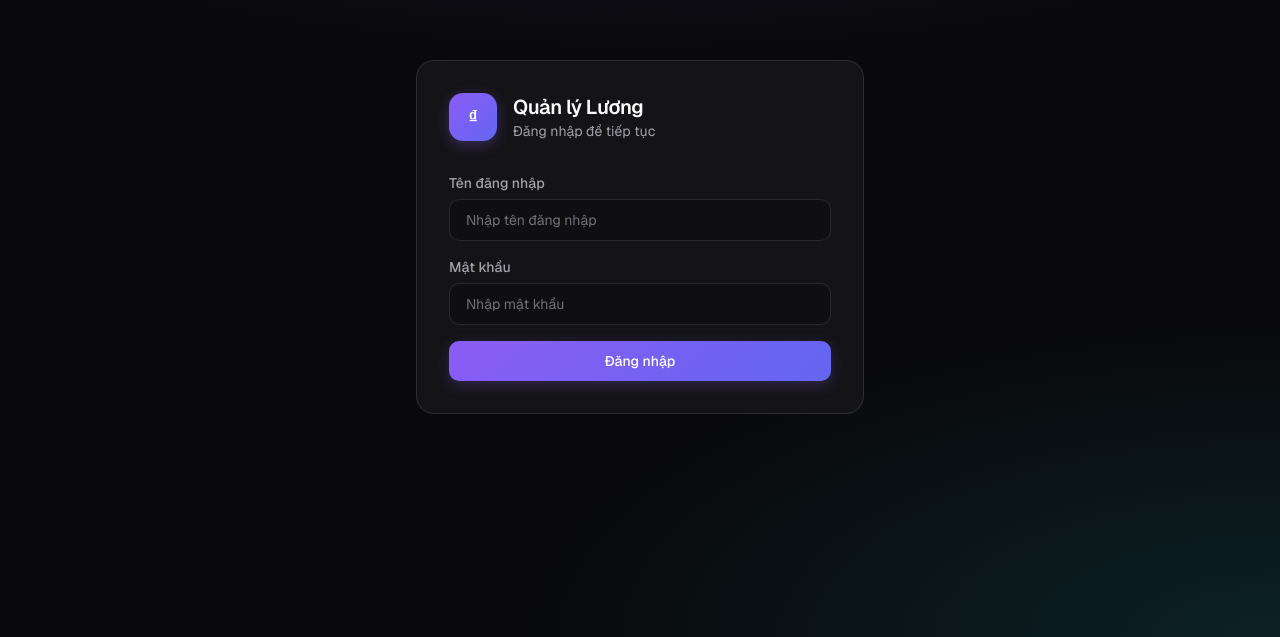
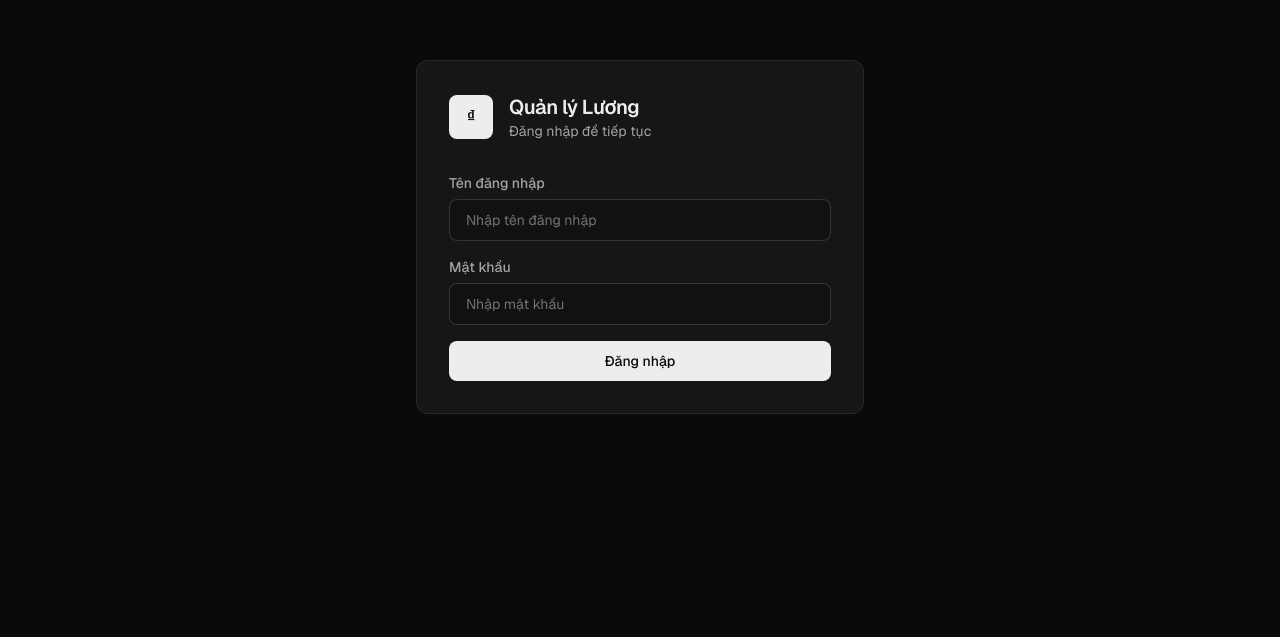
Before and after one commit to Luachuaracvl/luong-app, a Next.js app: page /login in a window 1280 px wide. Shown: the part 163-800 px from the top of the page. Built offline with nearby package versions, Linux system fonts and the light colour scheme.

Commit message:
Add files via upload

```diff
--- a/src/app/globals.css
+++ b/src/app/globals.css
@@ -1,33 +1,25 @@
 @import "tailwindcss";
 
 :root {
-  --bg: #09090b;
-  --bg-elevated: #0f0f12;
-  --surface: #141417;
-  --surface-hover: #1c1c21;
-  --surface-muted: #18181b;
-  --border: rgba(255, 255, 255, 0.07);
-  --border-strong: rgba(255, 255, 255, 0.11);
-  --text: #fafafa;
-  --text-muted: #a1a1aa;
-  --text-subtle: #71717a;
-  --accent: #e4e4e7;
-  --accent-soft: rgba(255, 255, 255, 0.06);
-  --violet: #8b5cf6;
-  --violet-light: #a78bfa;
-  --violet-soft: rgba(139, 92, 246, 0.14);
-  --cyan: #22d3ee;
-  --cyan-soft: rgba(34, 211, 238, 0.12);
-  --emerald: #34d399;
-  --emerald-soft: rgba(52, 211, 153, 0.12);
-  --amber: #fbbf24;
-  --amber-soft: rgba(251, 191, 36, 0.12);
-  --success: #86efac;
-  --danger: #fca5a5;
-  --warning: #fcd34d;
-  --radius-sm: 10px;
-  --radius-md: 14px;
-  --radius-lg: 18px;
+  --bg: #0a0a0a;
+  --bg-elevated: #111111;
+  --surface: #161616;
+  --surface-hover: #1c1c1c;
+  --border: rgba(255, 255, 255, 0.08);
+  --border-strong: rgba(255, 255, 255, 0.14);
+  --text: #ededed;
+  --text-muted: #a3a3a3;
+  --text-subtle: #737373;
+  --accent-soft: rgba(255, 255, 255, 0.05);
+  --primary: #ededed;
+  --primary-hover: #ffffff;
+  --primary-fg: #0a0a0a;
+  --success: #4ade80;
+  --danger: #f87171;
+  --warning: #facc15;
+  --radius-sm: 8px;
+  --radius-md: 10px;
+  --radius-lg: 12px;
   --bottom-nav-height: calc(4.25rem + env(safe-area-inset-bottom, 0px));
   color-scheme: dark;
 }
@@ -82,9 +74,8 @@ button {
 }
 
 .sidebar-link-active {
-  background: var(--violet-soft);
-  color: var(--violet-light);
-  box-shadow: inset 0 0 0 1px rgba(139, 92, 246, 0.25);
+  background: var(--accent-soft);
+  color: var(--text);
 }
 
 .sidebar-footer {
@@ -105,9 +96,8 @@ button {
   @apply sticky top-0 z-30 px-4 sm:px-6;
   padding-top: max(0.5rem, env(safe-area-inset-top, 0px));
   padding-bottom: 0.5rem;
-  background: color-mix(in srgb, var(--bg) 88%, transparent);
+  background: var(--bg);
   border-bottom: 1px solid var(--border);
-  backdrop-filter: blur(12px);
 }
 
 @media (min-width: 1024px) {
@@ -176,9 +166,8 @@ body.chat-keyboard-open .bottom-nav {
 .bottom-nav {
   @apply fixed inset-x-0 bottom-0 z-40 flex px-2 lg:hidden;
   padding-bottom: env(safe-area-inset-bottom, 0px);
-  background: color-mix(in srgb, var(--bg-elevated) 92%, transparent);
+  background: var(--bg-elevated);
   border-top: 1px solid var(--border);
-  backdrop-filter: blur(16px);
 }
 
 .bottom-nav-link {
@@ -189,11 +178,10 @@ body.chat-keyboard-open .bottom-nav {
 
 .bottom-nav-link:active:not(.bottom-nav-link-active) {
   color: var(--text-muted);
-  transform: scale(0.96);
 }
 
 .bottom-nav-link-active {
-  color: var(--violet-light);
+  color: var(--text);
   background: transparent;
 }
 
@@ -205,7 +193,7 @@ body.chat-keyboard-open .bottom-nav {
   width: 1.25rem;
   height: 2px;
   border-radius: 999px;
-  background: var(--violet);
+  background: var(--text);
   transform: translateX(-50%);
 }
 
@@ -238,17 +226,16 @@ body.chat-keyboard-open .bottom-nav {
 }
 
 .btn-primary {
-  background: linear-gradient(135deg, var(--violet) 0%, #6366f1 100%);
-  color: #fff;
-  box-shadow: 0 4px 14px rgba(139, 92, 246, 0.25);
+  background: var(--primary);
+  color: var(--primary-fg);
 }
 
 .btn-primary:hover {
-  filter: brightness(1.08);
+  background: var(--primary-hover);
 }
 
 .btn-primary:active {
-  transform: scale(0.98);
+  opacity: 0.92;
 }
 
 .btn-secondary {
@@ -269,7 +256,7 @@ body.chat-keyboard-open .bottom-nav {
 }
 
 .btn-danger:hover {
-  background: rgba(248, 113, 113, 0.14);
+  background: rgba(248, 113, 113, 0.12);
 }
 
 .btn-ghost {
@@ -293,8 +280,8 @@ body.chat-keyboard-open .bottom-nav {
 }
 
 .input:focus {
-  border-color: rgba(139, 92, 246, 0.45);
-  box-shadow: 0 0 0 3px var(--violet-soft);
+  border-color: var(--border-strong);
+  box-shadow: 0 0 0 2px var(--accent-soft);
 }
 
 .btn-row {
@@ -303,6 +290,41 @@ body.chat-keyboard-open .bottom-nav {
 
 .btn-row .btn {
   @apply w-full sm:w-auto;
+}
+
+.btn-sm {
+  @apply min-h-9 px-2.5 py-2 text-xs sm:min-h-0 sm:px-3 sm:py-2 sm:text-sm;
+}
+
+.revenue-history-item {
+  @apply space-y-3 rounded-[var(--radius-md)] p-4;
+  background: var(--surface);
+  border: 1px solid var(--border);
+}
+
+.revenue-history-main {
+  @apply flex items-start justify-between gap-3;
+}
+
+.revenue-history-amount {
+  @apply shrink-0 text-right text-lg font-bold leading-tight;
+  color: var(--text);
+}
+
+.record-actions {
+  @apply grid grid-cols-3 gap-2;
+}
+
+.record-actions .btn {
+  @apply w-full;
+}
+
+.record-actions-inline {
+  @apply inline-flex w-auto flex-nowrap gap-1.5;
+}
+
+.record-actions-inline .btn {
+  @apply w-auto shrink-0;
 }
 
 .label {
@@ -323,7 +345,7 @@ body.chat-keyboard-open .bottom-nav {
 }
 
 .text-accent {
-  color: var(--accent);
+  color: var(--text);
 }
 
 .text-success {
@@ -336,53 +358,32 @@ body.chat-keyboard-open .bottom-nav {
 
 /* Stats */
 .stat-card {
-  @apply relative overflow-hidden rounded-[var(--radius-lg)] p-4 sm:p-5;
+  @apply rounded-[var(--radius-lg)] p-4 sm:p-5;
   background: var(--surface);
   border: 1px solid var(--border);
 }
 
-.stat-card-violet {
-  border-color: rgba(139, 92, 246, 0.2);
-  background: linear-gradient(145deg, var(--violet-soft) 0%, var(--surface) 55%);
+.stat-card-violet,
+.stat-card-emerald,
+.stat-card-amber,
+.stat-card-cyan {
+  background: var(--surface);
+  border: 1px solid var(--border);
 }
 
-.stat-card-emerald {
-  border-color: rgba(52, 211, 153, 0.2);
-  background: linear-gradient(145deg, var(--emerald-soft) 0%, var(--surface) 55%);
+.stat-icon {
+  color: var(--text-muted);
+  background: var(--accent-soft);
+  border: 1px solid var(--border);
 }
 
-.stat-card-amber {
-  border-color: rgba(251, 191, 36, 0.2);
-  background: linear-gradient(145deg, var(--amber-soft) 0%, var(--surface) 55%);
-}
-
-.stat-card-cyan {
-  border-color: rgba(34, 211, 238, 0.2);
-  background: linear-gradient(145deg, var(--cyan-soft) 0%, var(--surface) 55%);
-}
-
-.stat-icon-violet {
-  color: var(--violet-light);
-  background: var(--violet-soft);
-  border: 1px solid rgba(139, 92, 246, 0.25);
-}
-
-.stat-icon-emerald {
-  color: var(--emerald);
-  background: var(--emerald-soft);
-  border: 1px solid rgba(52, 211, 153, 0.25);
-}
-
-.stat-icon-amber {
-  color: var(--amber);
-  background: var(--amber-soft);
-  border: 1px solid rgba(251, 191, 36, 0.25);
-}
-
+.stat-icon-violet,
+.stat-icon-emerald,
+.stat-icon-amber,
 .stat-icon-cyan {
-  color: var(--cyan);
-  background: var(--cyan-soft);
-  border: 1px solid rgba(34, 211, 238, 0.25);
+  color: var(--text-muted);
+  background: var(--accent-soft);
+  border: 1px solid var(--border);
 }
 
 .stat-value {
@@ -397,14 +398,14 @@ body.chat-keyboard-open .bottom-nav {
 }
 
 .hero-stat {
-  @apply relative overflow-hidden rounded-[var(--radius-lg)] p-4 sm:p-6;
-  background: linear-gradient(135deg, var(--violet-soft) 0%, var(--surface) 50%, var(--cyan-soft) 100%);
-  border: 1px solid rgba(139, 92, 246, 0.22);
+  @apply rounded-[var(--radius-lg)] p-4 sm:p-6;
+  background: var(--surface);
+  border: 1px solid var(--border-strong);
 }
 
 .hero-stat-emerald {
-  background: linear-gradient(145deg, rgba(34, 197, 94, 0.08) 0%, var(--surface) 100%);
-  border-color: rgba(134, 239, 172, 0.15);
+  background: var(--surface);
+  border: 1px solid var(--border-strong);
 }
 
 .hero-stat .stat-value,
@@ -413,7 +414,9 @@ body.chat-keyboard-open .bottom-nav {
 }
 
 .hero-stat .text-muted,
-.hero-stat .stat-label {
+.hero-stat .stat-label,
+.hero-stat-emerald .hero-stat-label,
+.hero-stat-emerald .hero-stat-sub {
   color: var(--text-muted);
 }
 
@@ -485,13 +488,13 @@ table.data-table tr:last-child td {
 }
 
 .badge-green {
-  background: rgba(134, 239, 172, 0.12);
+  background: rgba(74, 222, 128, 0.1);
   color: var(--success);
 }
 
 .badge-blue {
-  background: var(--violet-soft);
-  color: var(--violet-light);
+  background: var(--accent-soft);
+  color: var(--text-muted);
 }
 
 .badge-gray {
@@ -500,7 +503,7 @@ table.data-table tr:last-child td {
 }
 
 .badge-red {
-  background: rgba(248, 113, 113, 0.12);
+  background: rgba(248, 113, 113, 0.1);
   color: var(--danger);
 }
 
@@ -509,35 +512,34 @@ table.data-table tr:last-child td {
 }
 
 .alert-success {
-  background: rgba(134, 239, 172, 0.08);
-  border: 1px solid rgba(134, 239, 172, 0.18);
+  background: rgba(74, 222, 128, 0.08);
+  border: 1px solid rgba(74, 222, 128, 0.15);
   color: var(--success);
 }
 
 .alert-error {
   background: rgba(248, 113, 113, 0.08);
-  border: 1px solid rgba(248, 113, 113, 0.18);
+  border: 1px solid rgba(248, 113, 113, 0.15);
   color: var(--danger);
 }
 
 /* Chart */
 .chart-bar {
   @apply rounded-t-sm transition-all duration-500;
-  background: linear-gradient(180deg, var(--violet-light) 0%, var(--violet) 100%);
+  background: var(--text-muted);
   min-height: 4px;
 }
 
 .chart-bar-secondary {
   @apply rounded-t-sm;
-  background: linear-gradient(180deg, var(--emerald) 0%, rgba(52, 211, 153, 0.45) 100%);
+  background: var(--text-subtle);
   min-height: 4px;
 }
 
 /* Modal */
 .modal-overlay {
   @apply fixed inset-0 z-50 flex items-end justify-center p-0 sm:items-center sm:p-4;
-  background: rgba(0, 0, 0, 0.72);
-  backdrop-filter: blur(4px);
+  background: rgba(0, 0, 0, 0.75);
 }
 
 .modal-panel {
@@ -553,9 +555,9 @@ table.data-table tr:last-child td {
 }
 
 .sync-indicator {
-  @apply fixed left-1/2 z-50 flex -translate-x-1/2 items-center gap-2 rounded-full px-4 py-2.5 text-sm font-medium backdrop-blur-md;
+  @apply fixed left-1/2 z-50 flex -translate-x-1/2 items-center gap-2 rounded-full px-4 py-2.5 text-sm font-medium;
   bottom: calc(var(--bottom-nav-height) + 0.75rem);
-  background: color-mix(in srgb, var(--surface-hover) 94%, transparent);
+  background: var(--surface-hover);
   border: 1px solid var(--border-strong);
   color: var(--text-muted);
 }
@@ -564,6 +566,11 @@ table.data-table tr:last-child td {
   .sync-indicator {
     bottom: 1.5rem;
   }
+}
+
+.sync-dot {
+  @apply inline-block h-2 w-2 animate-pulse rounded-full;
+  background: var(--text-muted);
 }
 
 /* Empty state */
@@ -575,19 +582,16 @@ table.data-table tr:last-child td {
 
 /* Login */
 .login-shell {
-  @apply relative flex min-h-[100dvh] items-center justify-center px-4;
+  @apply flex min-h-[100dvh] items-center justify-center px-4;
   padding-top: max(2rem, env(safe-area-inset-top, 0px));
   padding-bottom: max(2rem, env(safe-area-inset-bottom, 0px));
-  background:
-    radial-gradient(ellipse 80% 50% at 50% -20%, var(--violet-soft), transparent),
-    radial-gradient(ellipse 60% 40% at 100% 100%, var(--cyan-soft), transparent),
-    var(--bg);
+  background: var(--bg);
 }
 
 .login-card {
-  @apply relative w-full max-w-md rounded-[var(--radius-lg)] p-6 sm:p-8;
+  @apply w-full max-w-md rounded-[var(--radius-lg)] p-6 sm:p-8;
   background: var(--surface);
-  border: 1px solid var(--border-strong);
+  border: 1px solid var(--border);
 }
 
 .login-brand {
@@ -595,9 +599,9 @@ table.data-table tr:last-child td {
 }
 
 .login-logo {
-  @apply flex h-12 w-12 shrink-0 items-center justify-center rounded-[var(--radius-md)] text-lg font-semibold text-white;
-  background: linear-gradient(135deg, var(--violet) 0%, #6366f1 100%);
-  box-shadow: 0 4px 14px rgba(139, 92, 246, 0.3);
+  @apply flex h-11 w-11 shrink-0 items-center justify-center rounded-[var(--radius-sm)] text-base font-semibold;
+  background: var(--primary);
+  color: var(--primary-fg);
 }
 
 /* Skeleton */
@@ -638,16 +642,15 @@ table.data-table tr:last-child td {
 }
 
 .chat-sidebar-item-active {
-  background: var(--violet-soft);
-  color: var(--violet-light);
-  box-shadow: inset 0 0 0 1px rgba(139, 92, 246, 0.22);
+  background: var(--accent-soft);
+  color: var(--text);
 }
 
 .chat-group-icon {
   @apply flex h-10 w-10 shrink-0 items-center justify-center rounded-full text-base font-semibold;
-  background: var(--violet-soft);
-  color: var(--violet-light);
-  border: 1px solid rgba(139, 92, 246, 0.25);
+  background: var(--accent-soft);
+  color: var(--text-muted);
+  border: 1px solid var(--border);
 }
 
 .chat-shell {
@@ -670,7 +673,7 @@ table.data-table tr:last-child td {
 }
 
 .chat-segment-btn {
-  @apply min-h-9 flex-1 rounded-full text-xs font-medium transition;
+  @apply min-h-9 flex-1 rounded-[var(--radius-sm)] text-xs font-medium transition;
   color: var(--text-subtle);
   -webkit-tap-highlight-color: transparent;
 }
@@ -680,9 +683,8 @@ table.data-table tr:last-child td {
 }
 
 .chat-segment-btn-active {
-  background: var(--violet-soft);
-  color: var(--violet-light);
-  box-shadow: inset 0 0 0 1px rgba(139, 92, 246, 0.25);
+  background: var(--accent-soft);
+  color: var(--text);
 }
 
 .chat-header {
@@ -698,14 +700,14 @@ table.data-table tr:last-child td {
 }
 
 .chat-back-btn {
-  @apply flex h-9 w-9 shrink-0 items-center justify-center rounded-full transition;
+  @apply flex h-9 w-9 shrink-0 items-center justify-center rounded-[var(--radius-sm)] transition;
   color: var(--text-muted);
   -webkit-tap-highlight-color: transparent;
 }
 
 .chat-back-btn:active {
   background: var(--accent-soft);
-  color: var(--violet-light);
+  color: var(--text);
 }
 
 .chat-body {
@@ -730,15 +732,14 @@ table.data-table tr:last-child td {
 }
 
 .chat-bubble-other {
-  background: var(--surface-hover);
+  background: var(--surface);
   color: var(--text);
   border: 1px solid var(--border);
 }
 
 .chat-bubble-me {
-  background: linear-gradient(135deg, var(--violet) 0%, #6366f1 100%);
-  color: #fff;
-  box-shadow: 0 4px 12px rgba(139, 92, 246, 0.2);
+  background: var(--primary);
+  color: var(--primary-fg);
 }
 
 .chat-meta {
@@ -746,12 +747,12 @@ table.data-table tr:last-child td {
 }
 
 .chat-meta-other {
-  color: var(--violet-light);
+  color: var(--text-muted);
 }
 
 .chat-time {
   @apply mt-1 text-[10px];
-  opacity: 0.65;
+  opacity: 0.55;
 }
 
 .chat-input-bar {
@@ -766,7 +767,7 @@ body.chat-keyboard-open .chat-input-bar {
 }
 
 .chat-input {
-  @apply max-h-[120px] min-h-10 flex-1 resize-none rounded-full px-4 py-2.5 leading-normal outline-none;
+  @apply max-h-[120px] min-h-10 flex-1 resize-none rounded-[var(--radius-sm)] px-4 py-2.5 leading-normal outline-none;
   font-size: 16px;
   touch-action: manipulation;
   background: var(--surface);
@@ -775,27 +776,27 @@ body.chat-keyboard-open .chat-input-bar {
 }
 
 .chat-input:focus {
-  border-color: rgba(139, 92, 246, 0.45);
-  box-shadow: 0 0 0 3px var(--violet-soft);
+  border-color: var(--border-strong);
+  box-shadow: 0 0 0 2px var(--accent-soft);
 }
 
 .chat-send-btn {
-  @apply flex h-10 w-10 shrink-0 items-center justify-center rounded-full transition active:scale-95 disabled:opacity-30;
-  background: linear-gradient(135deg, var(--violet) 0%, #6366f1 100%);
-  color: #fff;
+  @apply flex h-10 w-10 shrink-0 items-center justify-center rounded-[var(--radius-sm)] transition active:opacity-80 disabled:opacity-30;
+  background: var(--primary);
+  color: var(--primary-fg);
 }
 
 .chat-error {
   @apply shrink-0 px-4 py-2 text-sm;
-  border-top: 1px solid rgba(248, 113, 113, 0.2);
-  background: rgba(248, 113, 113, 0.08);
+  border-top: 1px solid rgba(248, 113, 113, 0.15);
+  background: rgba(248, 113, 113, 0.06);
   color: var(--danger);
 }
 
 .chat-empty-icon {
   @apply flex h-14 w-14 items-center justify-center rounded-full text-2xl;
-  background: var(--violet-soft);
-  border: 1px solid rgba(139, 92, 246, 0.2);
+  background: var(--accent-soft);
+  border: 1px solid var(--border);
 }
 
 .section-header-compact {
@@ -813,8 +814,8 @@ body.chat-keyboard-open .chat-input-bar {
 /* Shared UI patterns */
 .notice-warning {
   @apply rounded-[var(--radius-md)] p-4;
-  background: var(--amber-soft);
-  border: 1px solid rgba(251, 191, 36, 0.22);
+  background: var(--accent-soft);
+  border: 1px solid var(--border);
 }
 
 .notice-warning .notice-title {
@@ -851,9 +852,8 @@ body.chat-keyboard-open .chat-input-bar {
 }
 
 .list-row-btn-active {
-  background: var(--violet-soft);
-  border-color: rgba(139, 92, 246, 0.28);
-  box-shadow: inset 0 0 0 1px rgba(139, 92, 246, 0.15);
+  background: var(--accent-soft);
+  border-color: var(--border-strong);
 }
 
 .divider-section {
@@ -862,8 +862,7 @@ body.chat-keyboard-open .chat-input-bar {
 
 .status-dot-online {
   @apply h-2 w-2 rounded-full;
-  background: var(--emerald);
-  box-shadow: 0 0 6px rgba(52, 211, 153, 0.45);
+  background: var(--success);
 }
 
 .status-dot-offline {
@@ -878,14 +877,6 @@ body.chat-keyboard-open .chat-input-bar {
 }
 
 .summary-month-card-emerald {
-  border-color: rgba(52, 211, 153, 0.2);
-  background: linear-gradient(145deg, var(--emerald-soft) 0%, var(--surface) 55%);
+  background: var(--surface);
+  border: 1px solid var(--border);
 }
-
-.hero-stat-emerald .hero-stat-label {
-  color: var(--emerald);
-}
-
-.hero-stat-emerald .hero-stat-sub {
-  color: var(--text-muted);
-}
--- a/src/components/MonthlySummary.tsx
+++ b/src/components/MonthlySummary.tsx
@@ -28,7 +28,7 @@ export function MonthlySummary({
       {rows.slice(0, 6).map((row) => (
         <div
           key={row.month}
-          className={`summary-month-card ${variant === "salary" ? "summary-month-card-emerald" : ""}`}
+          className="summary-month-card"
         >
           <div className="flex items-center justify-between">
             <p className="font-medium text-fg">{formatMonthLabel(row.month)}</p>
--- a/src/components/ProfilePanel.tsx
+++ b/src/components/ProfilePanel.tsx
@@ -247,7 +247,7 @@ export function ProfilePanel({
             type="button"
             disabled={loading}
             onClick={() => fileRef.current?.click()}
-            className="group relative rounded-full ring-4 ring-[var(--border-strong)] transition hover:ring-[var(--violet)]"
+            className="group relative rounded-full ring-2 ring-[var(--border-strong)] transition hover:ring-[var(--text-subtle)]"
             title="Bấm để đổi avatar"
           >
             <UserAvatar name={profile.name} avatarUrl={profile.avatarUrl} userId={profile.id} size="lg" />
--- a/src/components/SyncIndicator.tsx
+++ b/src/components/SyncIndicator.tsx
@@ -17,7 +17,7 @@ export function SyncIndicator({
     >
       {syncing ? (
         <>
-          <span className="inline-block h-2 w-2 animate-pulse rounded-full bg-violet-light" />
+          <span className="sync-dot" />
           Đang đồng bộ...
         </>
       ) : (
--- a/src/lib/salary.ts
+++ b/src/lib/salary.ts
@@ -245,6 +245,7 @@ export async function getEmployeeSalarySummary(userId: string) {
   const enriched = records
     .map((r) => ({
       id: r.id,
+      dateKey: r.dateKey,
       date: dateKeyToIso(r.dateKey),
       revenue: r.revenueAmount ?? 0,
       percentageUsed: r.percentageUsed,
```
Also changed, not shown: src/components/AdminDashboard.tsx (+20 -19 lines), src/components/EmployeeDashboard.tsx (+2 -7 lines), src/components/StatCard.tsx (+6 -6 lines), src/components/UserAvatar.tsx (+7 -12 lines), src/lib/utils.ts (+10 -0 lines).
